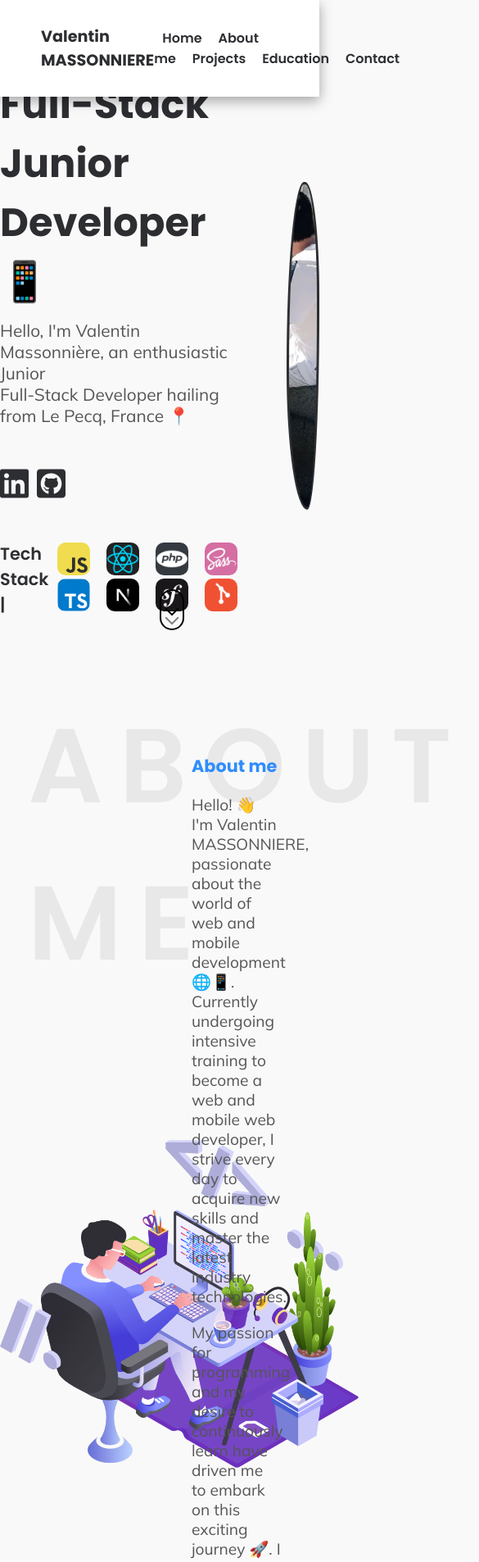
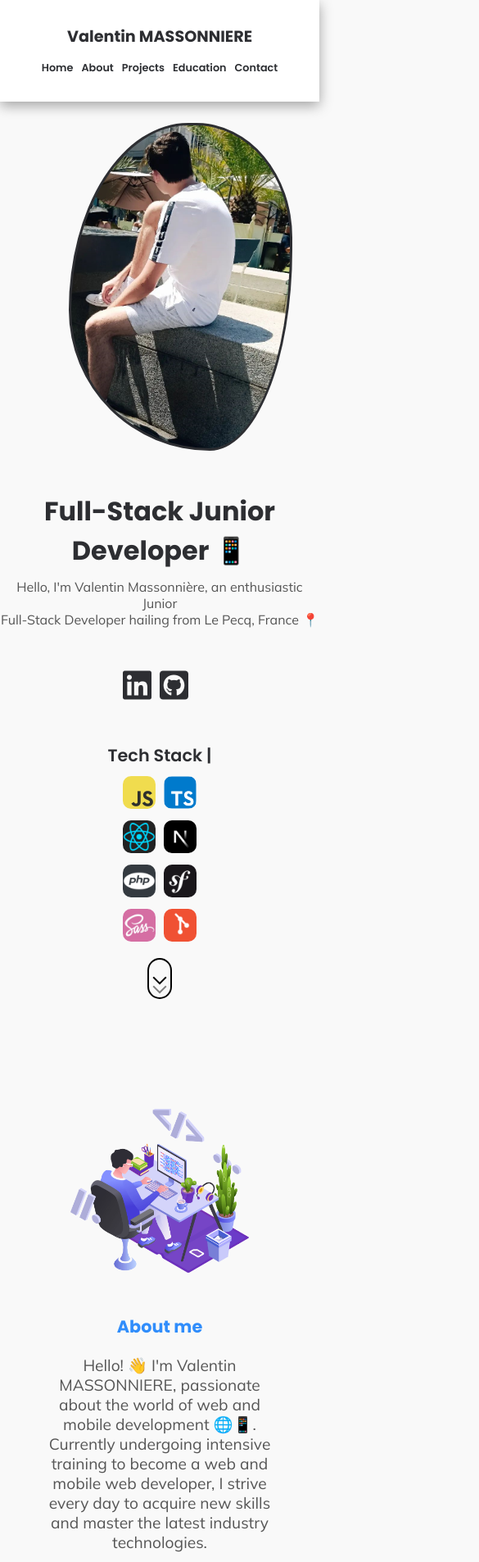
Before and after one commit to TheValll/nextjs-portfolio, a Next.js app: page / in a window 390 px wide. Shown: the top 1906 px of the page at 82% size, 585 px wide, since content can reach past the window. Built offline with nearby package versions, Linux system fonts and the light colour scheme.

Commit message:
finished

```diff
--- a/app/components/Contact.jsx
+++ b/app/components/Contact.jsx
@@ -12,7 +12,9 @@ const Contact = () => {
               <div className="mail">
                 <p>
                   <i className="fa-solid fa-envelope"></i>{" "}
-                  valentin78.massonniere@gmail.com
+                  valentin78.massonniere
+                  <br />
+                  @gmail.com
                 </p>
               </div>
               <div className="discord">
--- a/app/components/Education.jsx
+++ b/app/components/Education.jsx
@@ -27,7 +27,7 @@ const Education = () => {
             </div>
           </div>
         </div>
-        <div className="school">
+        <div className="school" id="responsive">
           <div className="right">
             <div className="right-container">
               <h3>
--- a/app/components/Navbar.jsx
+++ b/app/components/Navbar.jsx
@@ -1,12 +1,32 @@
-import React from "react";
+"use client";
+import React, { useEffect } from "react";
 
 const Navbar = () => {
+  useEffect(() => {
+    const handleHashChange = () => {
+      if (window.location.hash) {
+        const element = document.querySelector(window.location.hash);
+        if (element) {
+          window.scrollTo({
+            top: element.offsetTop - 150,
+            behavior: "smooth",
+          });
+        }
+      }
+    };
+
+    window.addEventListener("hashchange", handleHashChange);
+
+    return () => {
+      window.removeEventListener("hashchange", handleHashChange);
+    };
+  }, []);
   return (
     <div className="navbar">
       <h2>Valentin MASSONNIERE</h2>
       <div className="navbar-container">
         <a href="#home">Home</a>
-        <a href="#aboutScroll">About me</a>
+        <a href="#aboutScroll">About</a>
         <a href="#projectScroll">Projects</a>
         <a href="#educationScroll">Education</a>
         <a href="#contactScroll">Contact</a>
--- a/app/components/Presentation.jsx
+++ b/app/components/Presentation.jsx
@@ -62,7 +62,7 @@ const Presentation = () => {
           backgroundSize: "cover",
         }}
       ></div>
-      <a href="#" id="scroll">
+      <a href="#aboutScroll" id="scroll">
         <div className="scroll-down"></div>
       </a>
     </div>
--- a/app/components/Projects.jsx
+++ b/app/components/Projects.jsx
@@ -40,7 +40,7 @@ const Projects = () => {
             </div>
           </div>
         </div>
-        <div className="project">
+        <div className="project" id="responsive">
           <div className="right">
             <h3>Weather WebApp</h3>
             <p>
--- a/app/styles/_settings.scss
+++ b/app/styles/_settings.scss
@@ -8,51 +8,15 @@
 }
 body {
   background-color: #f9f9f9;
+  animation: fadeInDown 1s ease-out;
 }
-
-#scroll {
-  .scroll-down {
-    height: 50px;
-    width: 30px;
-    border: 2px solid black;
-    position: absolute;
-    left: 50%;
-    bottom: 75px;
-    border-radius: 50px;
-    cursor: pointer;
+@keyframes fadeInDown {
+  from {
+    opacity: 0;
+    transform: translateY(-20px);
   }
-  .scroll-down::before,
-  .scroll-down::after {
-    content: "";
-    position: absolute;
-    top: 20%;
-    left: 50%;
-    height: 10px;
-    width: 10px;
-    transform: translate(-50%, -100%) rotate(45deg);
-    border: 2px solid black;
-    border-top: transparent;
-    border-left: transparent;
-    animation: scroll-down 1s ease-in-out infinite;
-  }
-  .scroll-down::before {
-    top: 30%;
-    animation-delay: 0.3s;
-  }
-
-  @keyframes scroll-down {
-    0% {
-      opacity: 0;
-    }
-    30% {
-      opacity: 1;
-    }
-    60% {
-      opacity: 1;
-    }
-    100% {
-      top: 90%;
-      opacity: 0;
-    }
+  to {
+    opacity: 1;
+    transform: translateY(0);
   }
 }
--- a/app/styles/components/_about.scss
+++ b/app/styles/components/_about.scss
@@ -34,3 +34,50 @@
     }
   }
 }
+@media screen and (max-width: 990px) {
+  .about {
+    display: flex;
+    flex-direction: column;
+    justify-content: center;
+    align-items: center;
+    .right {
+      margin-top: 50px;
+      text-align: center;
+      display: flex;
+      flex-direction: column;
+      align-items: center;
+      p {
+        text-align: center;
+      }
+      &::before {
+        top: -80px;
+        left: 50px;
+      }
+    }
+  }
+}
+@media screen and (max-width: 615px) {
+  .about {
+    .right {
+      &::before {
+        top: -80px;
+        left: 50px;
+        font-size: 6rem;
+      }
+    }
+  }
+}
+@media screen and (max-width: 500px) {
+  .about {
+    .left {
+      img {
+        height: 200px;
+      }
+    }
+    .right {
+      &::before {
+        display: none;
+      }
+    }
+  }
+}
--- a/app/styles/components/_contact.scss
+++ b/app/styles/components/_contact.scss
@@ -61,3 +61,47 @@
     }
   }
 }
+@media screen and (max-width: 1150px) {
+  .contact {
+    .contact-container {
+      .content {
+        display: block;
+        .right {
+          margin-top: 100px;
+          &::before {
+            content: "CONTACT";
+            position: absolute;
+            top: -125px;
+            left: 0;
+          }
+        }
+      }
+    }
+  }
+}
+@media screen and (max-width: 990px) {
+  .contact {
+    .contact-container {
+      .content {
+        .right {
+          display: none;
+        }
+      }
+    }
+  }
+}
+@media screen and (max-width: 715px) {
+  .contact {
+    .contact-container {
+      .content {
+        .left {
+          .contacts {
+            p {
+              font-size: 0.9rem;
+            }
+          }
+        }
+      }
+    }
+  }
+}
--- a/app/styles/components/_education.scss
+++ b/app/styles/components/_education.scss
@@ -45,3 +45,20 @@
     }
   }
 }
+@media screen and (max-width: 990px) {
+  .education {
+    .education-container {
+      .school {
+        display: flex;
+        flex-direction: column;
+        .right {
+          margin-top: 30px;
+        }
+      }
+      #responsive {
+        display: flex;
+        flex-direction: column-reverse;
+      }
+    }
+  }
+}
--- a/app/styles/components/_navbar.scss
+++ b/app/styles/components/_navbar.scss
@@ -29,4 +29,36 @@
       }
     }
   }
+  #aboutScroll,
+  #projectScroll,
+  #educationScroll,
+  #contactScroll {
+    scroll-margin-top: 150px;
+  }
 }
+@media screen and (max-width: 880px) {
+  .navbar {
+    flex-direction: column;
+    .navbar-container {
+      margin-top: 10px;
+    }
+  }
+}
+@media screen and (max-width: 570px) {
+  .navbar {
+    .navbar-container {
+      a {
+        font-size: 0.8rem;
+      }
+    }
+  }
+}
+@media screen and (max-width: 500px) {
+  .navbar {
+    .navbar-container {
+      a {
+        margin: 0 5px;
+      }
+    }
+  }
+}
--- a/app/styles/components/_presentation.scss
+++ b/app/styles/components/_presentation.scss
@@ -3,7 +3,6 @@
   display: flex;
   justify-content: center;
   align-items: center;
-  animation: fadeInDown 1s ease-out;
   .left {
     h1 {
       color: rgb(45, 46, 50);
@@ -73,14 +72,122 @@
       border-radius: 60% 40% 30% 70% / 60% 30% 70% 40%;
     }
   }
-  @keyframes fadeInDown {
-    from {
-      opacity: 0;
-      transform: translateY(-20px);
+  #scroll {
+    .scroll-down {
+      height: 50px;
+      width: 30px;
+      border: 2px solid black;
+      transform: translate(-50%, -50%);
+      position: absolute;
+      left: 50%;
+      bottom: 75px;
+      border-radius: 50px;
+      cursor: pointer;
     }
-    to {
-      opacity: 1;
-      transform: translateY(0);
+    .scroll-down::before,
+    .scroll-down::after {
+      content: "";
+      position: absolute;
+      top: 20%;
+      left: 50%;
+      height: 10px;
+      width: 10px;
+      transform: translate(-50%, -100%) rotate(45deg);
+      border: 2px solid black;
+      border-top: transparent;
+      border-left: transparent;
+      animation: scroll-down 1s ease-in-out infinite;
+    }
+    .scroll-down::before {
+      top: 30%;
+      animation-delay: 0.3s;
+    }
+
+    @keyframes scroll-down {
+      0% {
+        opacity: 0;
+      }
+      30% {
+        opacity: 1;
+      }
+      60% {
+        opacity: 1;
+      }
+      100% {
+        top: 90%;
+        opacity: 0;
+      }
     }
   }
 }
+@media screen and (max-width: 1150px) {
+  .presentation {
+    margin: 100px 0 200px 0;
+    flex-direction: column-reverse;
+    .left {
+      margin-top: 50px;
+      h1 {
+        text-align: center;
+      }
+      p {
+        text-align: center;
+      }
+      .socials {
+        text-align: center;
+      }
+    }
+    #scroll {
+      .scroll-down {
+        bottom: -200px;
+      }
+    }
+  }
+}
+@media screen and (max-width: 615px) {
+  .presentation {
+    margin: 150px 0 200px 0;
+    .left {
+      .tech {
+        margin-top: 50px;
+        flex-direction: column;
+        .icon {
+          margin-top: 10px;
+        }
+      }
+    }
+    #scroll {
+      .scroll-down {
+        bottom: -400px;
+      }
+    }
+  }
+}
+@media screen and (max-width: 530px) {
+  .presentation {
+    .left {
+      h1 {
+        font-size: 2rem;
+      }
+      p {
+        font-size: 1rem;
+      }
+    }
+    .right {
+      width: 70%;
+    }
+    #scroll {
+      .scroll-down {
+        bottom: -350px;
+      }
+    }
+  }
+}
+@media screen and (max-width: 410px) {
+  .presentation {
+    #scroll {
+      .scroll-down {
+        bottom: -400px;
+      }
+    }
+  }
+}
--- a/app/styles/components/_projects.scss
+++ b/app/styles/components/_projects.scss
@@ -131,3 +131,47 @@
     }
   }
 }
+@media screen and (max-width: 1150px) {
+  .projects {
+    .projects-container {
+      .project {
+        display: flex;
+        flex-direction: column;
+      }
+      #responsive {
+        flex-direction: column-reverse;
+      }
+    }
+  }
+}
+@media screen and (max-width: 570px) {
+  .projects {
+    .all-projects {
+      .all-projects-container {
+        .all {
+          a {
+            img {
+              height: 100px;
+            }
+          }
+        }
+      }
+    }
+  }
+}
+@media screen and (max-width: 480px) {
+  .projects {
+    .projects-container {
+      .project {
+        .right {
+          .code {
+            flex-direction: column;
+            a {
+              margin-top: 10px;
+            }
+          }
+        }
+      }
+    }
+  }
+}
```
